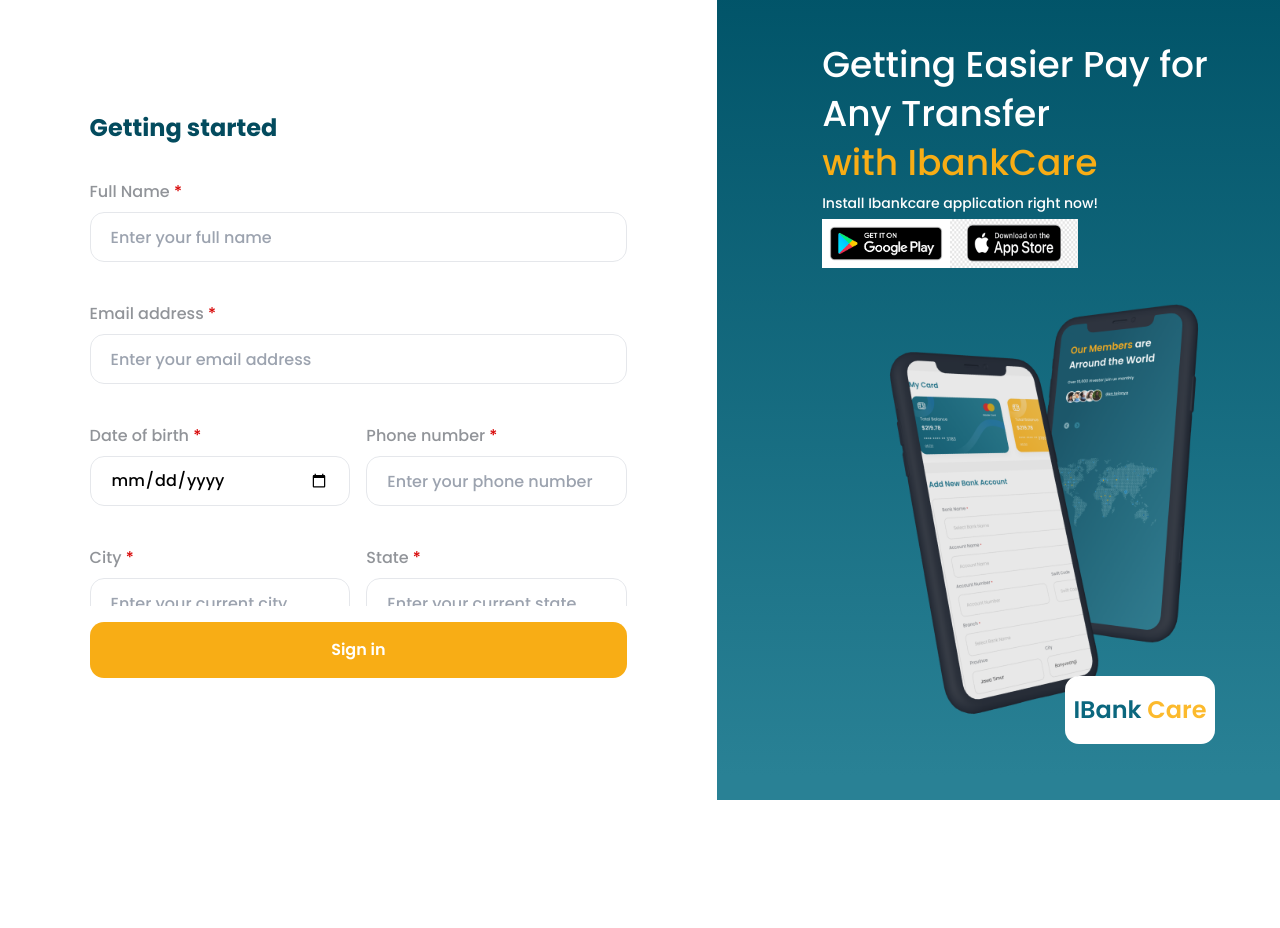
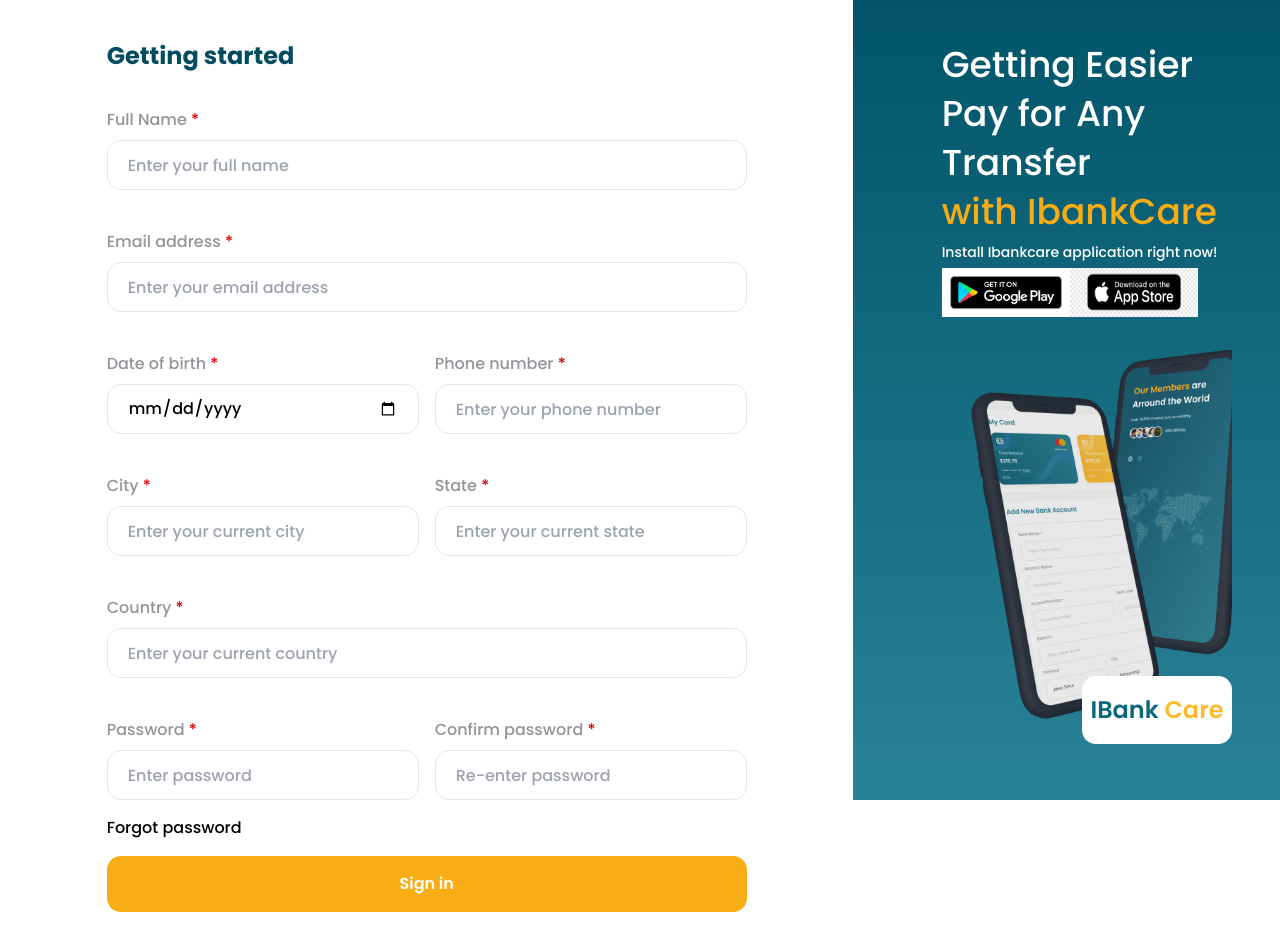
Before and after one commit to edafeoke/nextjs-bank, a Next.js app: page /register in a window 1280 px wide. Before the commit the page ends 800 px from the top, so only its background shows below. Built offline with nearby package versions, Linux system fonts and the light colour scheme.

Commit message:
Fixed layour shift in register screen

```diff
--- a/app/globals.css
+++ b/app/globals.css
@@ -30,3 +30,7 @@
     --background-end-rgb: 0, 0, 0;
   }
 }
+
+.bg-gradient {
+  @apply [background:linear-gradient(180deg,rgb(1.31,84.41,105.19)_0%,rgb(41,129,149)_96.88%)]
+}
--- a/app/register/page.tsx
+++ b/app/register/page.tsx
@@ -10,12 +10,12 @@
 export default function Page() {
 
   return (
-    <div className="w-screen h-screen [background:linear-gradient(180deg,rgb(1.31,84.41,105.19)_0%,rgb(41,129,149)_96.88%)] flex flex-col md:flex-row">
-      <div className="flex items-center justify-center bg-white bold w-full h-screen md:w-4/6">
-        <div className="w-3/4 h-3/4 flex flex-col">
-          <h2 className="text-[#034B5E] font-bold text-2xl my-3">Getting started</h2>
+    <div className="w-screen flex flex-row">
+      <div className="flex items-center justify-center bg-white bold w-full lg:w-4/6">
+        <div className="w-3/4 flex flex-col">
+          <h2 className="text-[#034B5E] font-bold text-2xl my-3 mt-10">Getting started</h2>
           <form className="w-full h-full">
-            <div className="h-3/4 w-full flex flex-col  overflow-y-scroll">
+            <div className="w-full flex flex-col">
               <FormInput id="fullname" required type="text" name="fullname" error="" label="Full Name" placeholder="Enter your full name" />
               <FormInput id="email" required type="email" name="email" error="" label="Email address" placeholder="Enter your email address" />
               <FormInputGroup>
@@ -37,7 +37,7 @@
           </form>
         </div>
       </div>
-      <div className="hidden md:flex flex-col items-center justify-center h-full py-10 pl-10 [background:linear-gradient(180deg,rgb(1.31,84.41,105.19)_0%,rgb(41,129,149)_96.88%)]">
+      <div className="hidden lg:flex flex-col items-center justify-center md:w-2/6 py-10 pl-10 bg-gradient fixed top-0 right-0 bottom-0">
         <div className="w-3/4">
           <p className="text-[36px] text-white leading-[49px]">Getting Easier
             Pay for Any Transfer<br />
--- a/app/ui/FormInputGroup.tsx
+++ b/app/ui/FormInputGroup.tsx
@@ -6,7 +6,7 @@
 
 function FormInputGroup({ children }: FormInputGroupProps) {
     return (
-        <div className='grid grid-cols-2 gap-4'>
+        <div className='grid grid-cols-1 md:grid-cols-2 gap-4'>
             {children}
         </div>
     )
```
Also changed, not shown: 1 other file (tests, documents, lock files or other folders).
